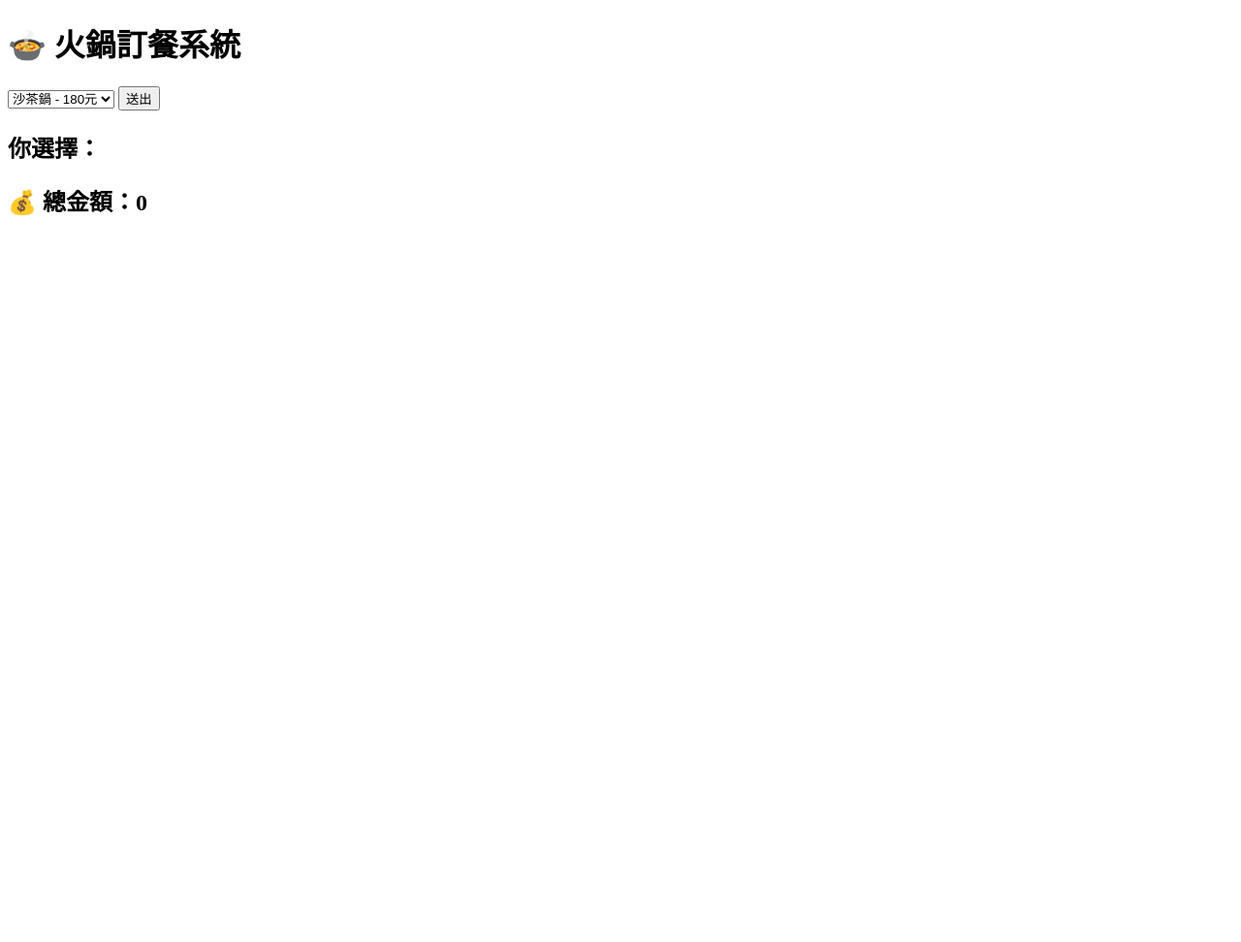
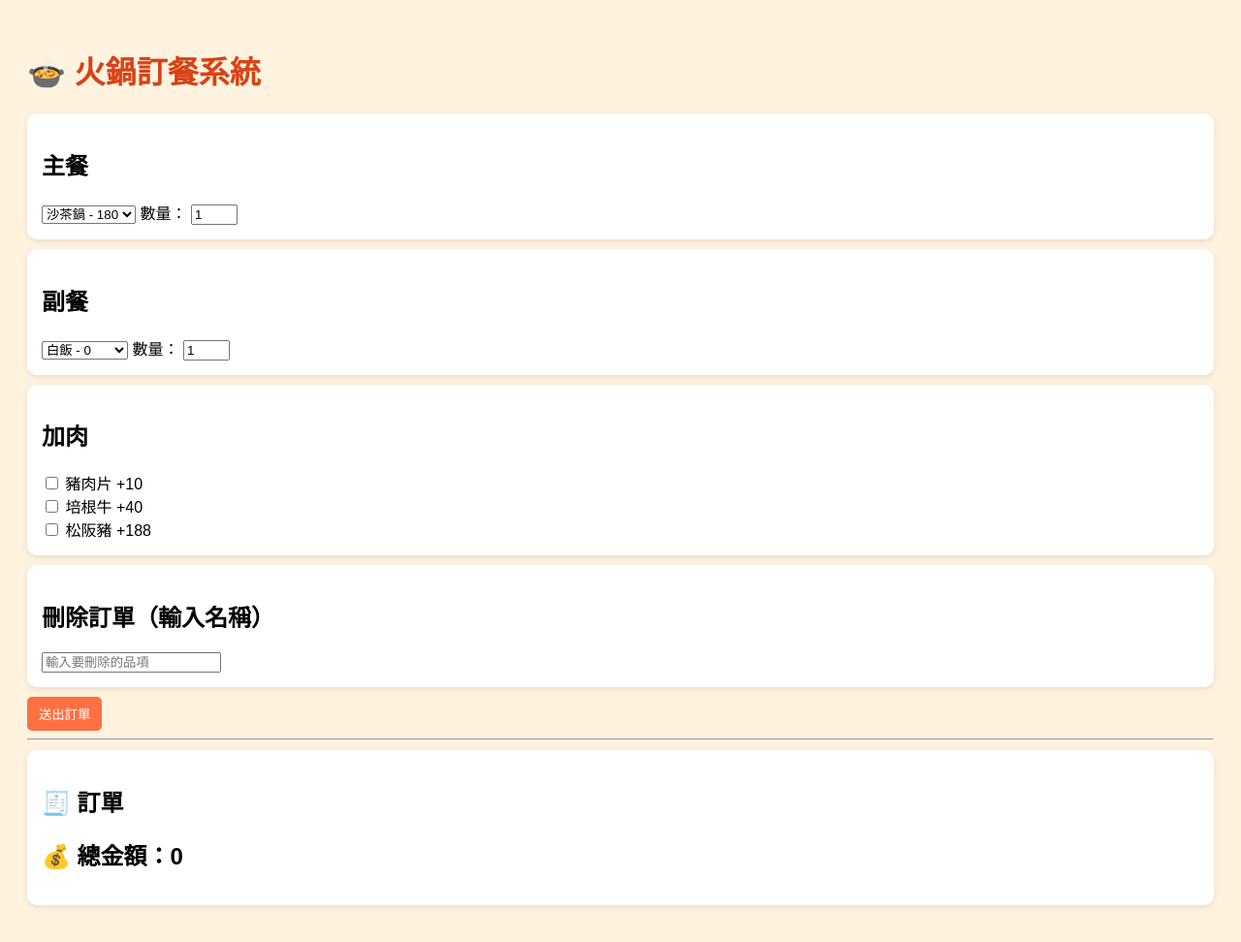
Before and after one commit to y10933/hotpot-web, a Flask app: page / in a window 1280 px wide. Shown: the whole page at 97% size. Before the commit the page ends 223 px from the top, so only its background shows below. Run offline with Flask 3, Linux system fonts and the light colour scheme.

Commit message:
Update index.html

```diff
--- a/templates/index.html
+++ b/templates/index.html
@@ -2,7 +2,36 @@
 <html>
 <head>
 <meta charset="UTF-8">
-<title>火鍋訂餐</title>
+<title>火鍋訂餐系統</title>
+
+<style>
+body {
+    font-family: Arial;
+    background: #fff3e0;
+    padding: 20px;
+}
+
+h1 {
+    color: #d84315;
+}
+
+.box {
+    background: white;
+    padding: 15px;
+    margin: 10px 0;
+    border-radius: 10px;
+    box-shadow: 0px 2px 6px rgba(0,0,0,0.1);
+}
+
+button {
+    background: #ff7043;
+    color: white;
+    padding: 8px 12px;
+    border: none;
+    border-radius: 5px;
+}
+</style>
+
 </head>
 
 <body>
@@ -11,18 +40,59 @@
 
 <form method="POST">
 
-<select name="food">
-  {% for name, price in menu.items() %}
-  <option value="{{ name }}">{{ name }} - {{ price }}元</option>
-  {% endfor %}
+<div class="box">
+<h2>主餐</h2>
+<select name="main">
+{% for name, price in menu.items() %}
+<option value="{{name}}">{{name}} - {{price}}</option>
+{% endfor %}
 </select>
 
-<button type="submit">送出</button>
+數量：
+<input type="number" name="main_qty" value="1" min="1" max="5">
+</div>
+
+<div class="box">
+<h2>副餐</h2>
+<select name="side">
+{% for name, price in side.items() %}
+<option value="{{name}}">{{name}} - {{price}}</option>
+{% endfor %}
+</select>
+
+數量：
+<input type="number" name="side_qty" value="1" min="1" max="5">
+</div>
+
+<div class="box">
+<h2>加肉</h2>
+{% for name, price in meat.items() %}
+<label>
+<input type="checkbox" name="meat" value="{{name}}">
+{{name}} +{{price}}
+</label><br>
+{% endfor %}
+</div>
+
+<div class="box">
+<h2>刪除訂單（輸入名稱）</h2>
+<input type="text" name="delete" placeholder="輸入要刪除的品項">
+</div>
+
+<button type="submit">送出訂單</button>
 
 </form>
 
-<h2>你選擇：{{ selected }}</h2>
-<h2>💰 總金額：{{ total }}</h2>
+<hr>
+
+<div class="box">
+<h2>🧾 訂單</h2>
+{% for item in cart %}
+<p>{{item}}</p>
+{% endfor %}
+
+<h2>💰 總金額：{{total}}</h2>
+</div>
 
 </body>
 </html>
```
